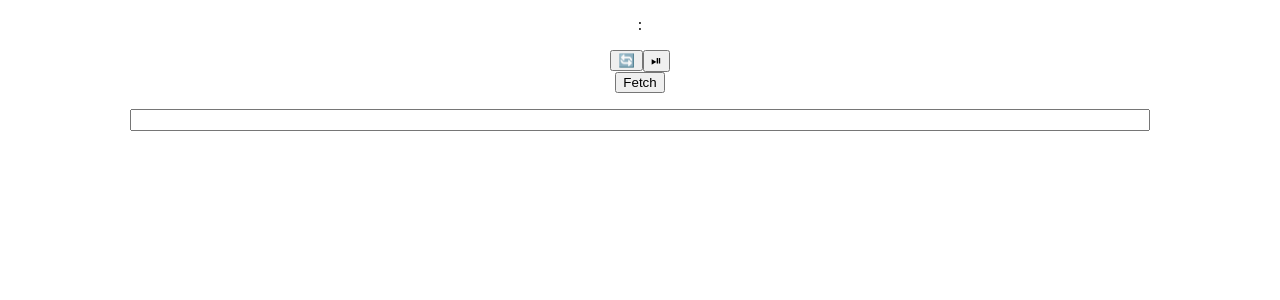
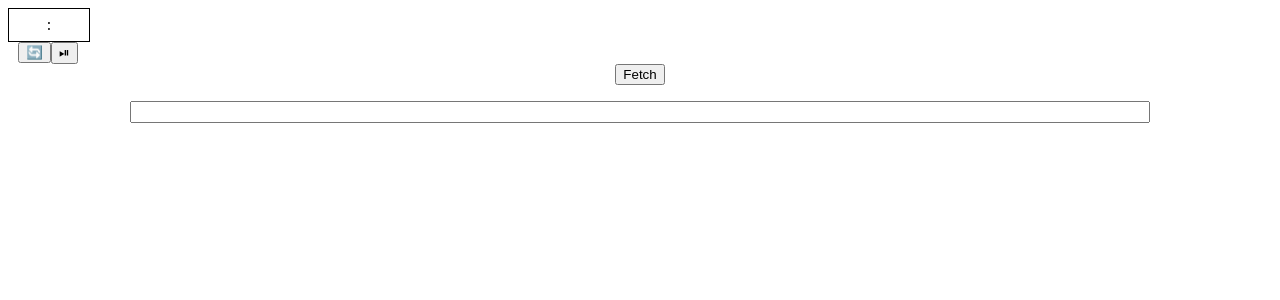
Before and after one commit to mhayakawa1/typing-test, a React (Create React App) app: page / in a window 1280 px wide. Shown: the top 300 px of the page. Built offline with nearby package versions, Linux system fonts and the light colour scheme.

Commit message:
Update index.css

```diff
--- a/src/index.css
+++ b/src/index.css
@@ -1,3 +1,16 @@
+.timer-container{
+  width: 5rem;
+}
+
+.timer{
+  border: 1px solid black;
+  height: 2rem;
+  width: 5rem;
+  display: flex;
+  justify-content: center;
+  align-items: center;
+}
+
 .fact{
   width: 80%;
   margin: auto;
```
